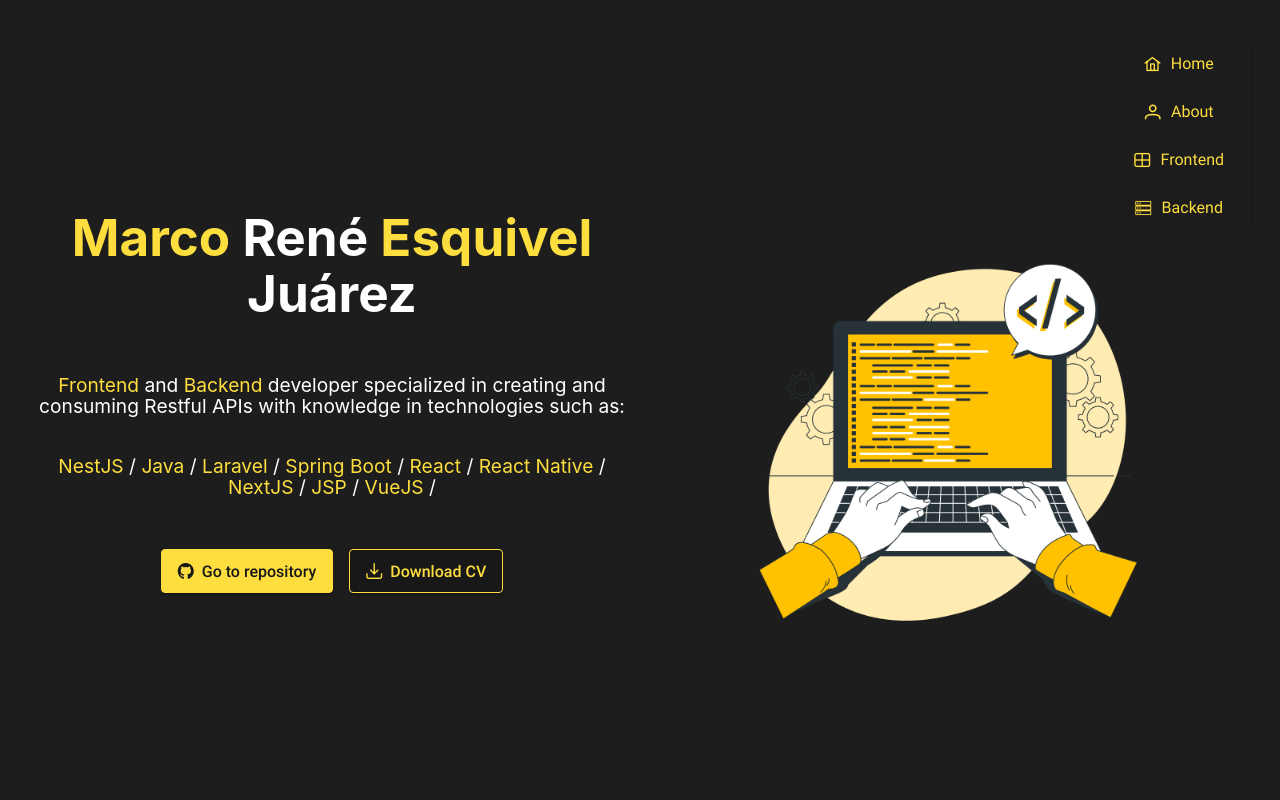
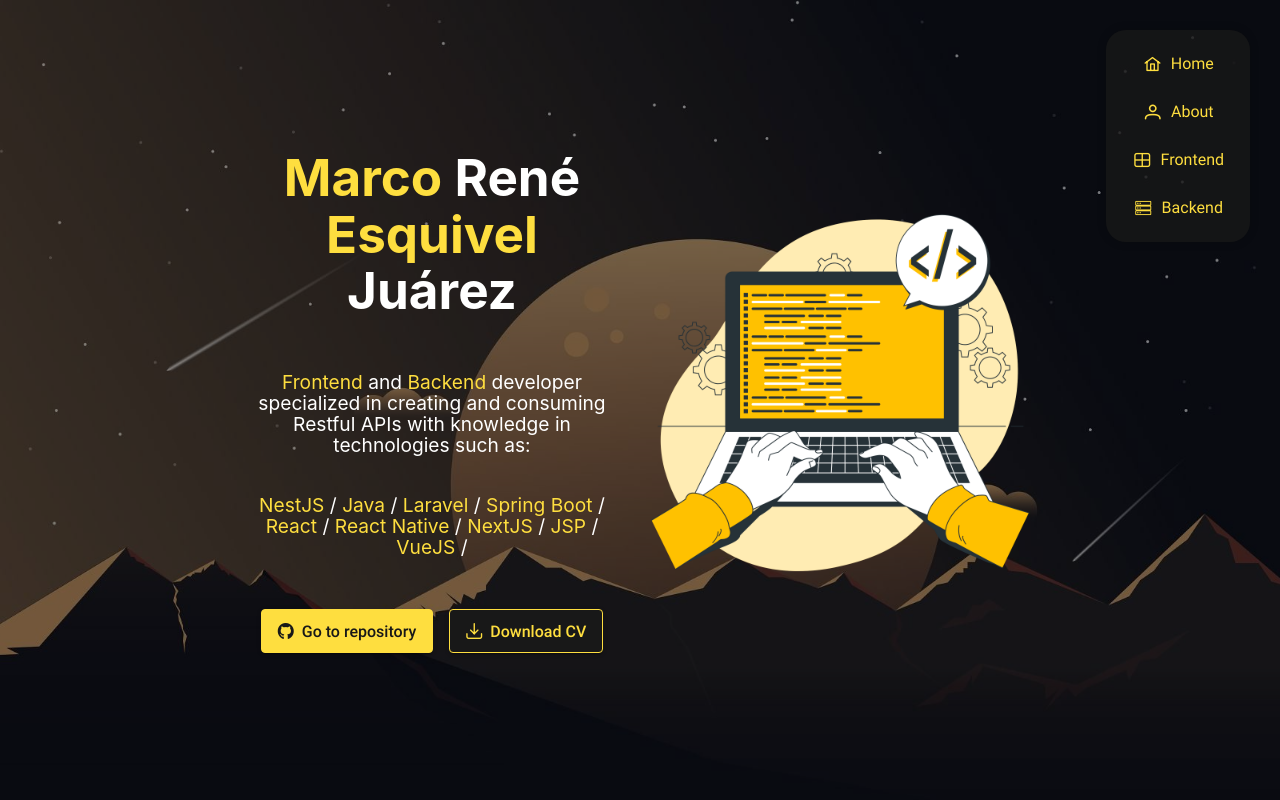
Before and after one commit to MarcoEsquivel1/Portfolio, a React (Vite) app: page /#/ in a window 1280 px wide. Shown: the top 800 px of the page. Built offline with nearby package versions, Linux system fonts and the light colour scheme.

Commit message:
feat(UI): :lipstick: Parallax and Containers
Add parallax animation to homepage and improve the containers' dimensions

```diff
--- a/src/pages/Home.tsx
+++ b/src/pages/Home.tsx
@@ -5,7 +5,8 @@
 export const Home = () => {
 
     return(
-        <div id='home' className="containerHome">
+        <div id='home' className="containerHome parallax">
+            <div className="content">
                 <div className="textHome">
                     <h1>Marco <span>René</span> Esquivel <span>Juárez</span></h1>
                     <p><span>Frontend</span> and <span>Backend</span> developer specialized in creating and consuming Restful APIs with knowledge in technologies such as:</p>
@@ -20,5 +21,6 @@
                     <img src={pcImage} alt="pc"/>
                 </div>
             </div>
+        </div>
     )
 }
--- a/src/scss/styles.scss
+++ b/src/scss/styles.scss
@@ -7,8 +7,6 @@
 // Selector base para propiedades comunes
 %base {
   font-family: Inter, system-ui, Avenir, Helvetica, Arial, sans-serif;
-  width: 100%;
-
   line-height: 1.5;
   font-weight: 400;
   color-scheme: light dark;
@@ -24,7 +22,9 @@
 // Estilos generales
 :root {
   @extend %base;
-  padding: 0 2rem; // Agrega margen a los lados
+  padding: 0; // Agrega margen a los lados
+  width: 100%;
+  height: 100%;
 }
 
 body {
@@ -37,7 +37,8 @@
   display: flex; // Agrega display flex
   justify-content: center; // Centra horizontalmente
   align-items: center; // Centra verticalmente
-
+  width: 100%;
+  padding: 0;
   scroll-behavior: smooth;
 }
 
@@ -76,7 +77,7 @@
   border: none;
   border-radius: 20px;
   box-shadow: 0 0 10px 0 rgba(0, 0, 0, 0.2);
-  background-color: rgba($colorMenu, 0.1);
+  background-color: rgba($colorMenu, 0.8);
   transition: background-color 0.3s ease, opacity 0.3s ease; /* Agregar transiciones */
 
   //mobile
@@ -125,21 +126,70 @@
 .containerHome {
   min-width: 100%;
   min-height: 100vh;
-  grid-gap: 1rem;
   justify-items: center;
   display: grid;
 }
 
+.parallax {
+  position: relative;
+  background-attachment: fixed;
+  background-position: center;
+  background-repeat: no-repeat;
+  background-size: cover;
+}
+
+.containerHome.parallax {
+  position: relative;
+  background-image: url("../assets/moon.jpg");
+}
+
+.containerHome.parallax::before {
+  content: "";
+  position: absolute;
+  top: 0;
+  right: 0;
+  bottom: 0;
+  left: 0;
+  background-color: rgba(0, 0, 0, 0.5); /* Ajusta el valor alfa según tu preferencia */
+}
+
 .containerHome {
+  display: grid;
   align-items: center;
   justify-items: center;
   grid-template-columns: repeat(auto-fit, minmax(300px, 1fr));
   grid-template-areas: "textHome imageHome";
 
   //de 960 para abajo solo una columna
-  @media (max-width: 960px) {
+  @media (max-width: 1024px) {
     grid-template-columns: 1fr;
     grid-template-areas: "textHome" "imageHome";
+  }
+
+  margin: 0; /* Elimina los márgenes externos */
+  padding: 0; /* Elimina los márgenes internos */
+  box-sizing: border-box; /* Asegura que el tamaño incluya el relleno y el borde */
+
+  .content{
+    grid-template-columns: 1fr 1fr;
+    grid-template-rows: 1fr;
+    grid-template-areas: "textHome imageHome";
+    grid-gap: 1rem;
+    justify-items: center;
+    display: grid;
+
+    /* Añade márgenes a los lados */
+    margin-left: 15rem;
+    margin-right: 15rem;
+
+    @media (max-width: 1024px) {
+      grid-template-columns: 1fr;
+      grid-template-areas: "textHome" "imageHome";
+
+      /* Ajusta los márgenes en dispositivos móviles si es necesario */
+      margin-left: 10px;
+      margin-right: 10px;
+    }
   }
 }
 
@@ -155,6 +205,7 @@
 }
 
 .textHome {
+  z-index: 1;
   h1 {
     font-size: 3.2em;
     line-height: 1.1;
@@ -195,7 +246,9 @@
   img {
     width: 400px;
     height: 400px;
-    animation: bounce 5s infinite;
+
+    animation:jello-vertical 10s infinite;
+
   }
 }
 
@@ -279,6 +332,10 @@
   }
 }
 
+.container{
+  padding: 3rem 0;
+}
+
 // Keyframes
 @keyframes pop-in {
   0% {
@@ -289,21 +346,33 @@
   }
 }
 
-@keyframes bounce {
+@keyframes jello-vertical {
   0% {
-    transform: translate(0, 0);
+    transform: scale3d(1, 1, 1)
   }
-  25% {
-    transform: translate(0, 50px);
+
+  3% {
+    transform: scale3d(.75, 1.25, 1)
   }
-  50% {
-    transform: translate(50px, 30px);
+
+  4% {
+    transform: scale3d(1.25, .75, 1)
   }
-  75% {
-    transform: translate(30px, 0);
+
+  5% {
+    transform: scale3d(.85, 1.15, 1)
   }
-  100% {
-    transform: translate(0, 0);
+
+  6% {
+    transform: scale3d(1.05, .95, 1)
+  }
+
+  7% {
+    transform: scale3d(.95, 1.05, 1)
+  }
+
+  10% {
+    transform: scale3d(1, 1, 1)
   }
 }
 
```
Also changed, not shown: src/assets/moon.jpg (added). Lines whose indentation alone changed are shown as unchanged.
